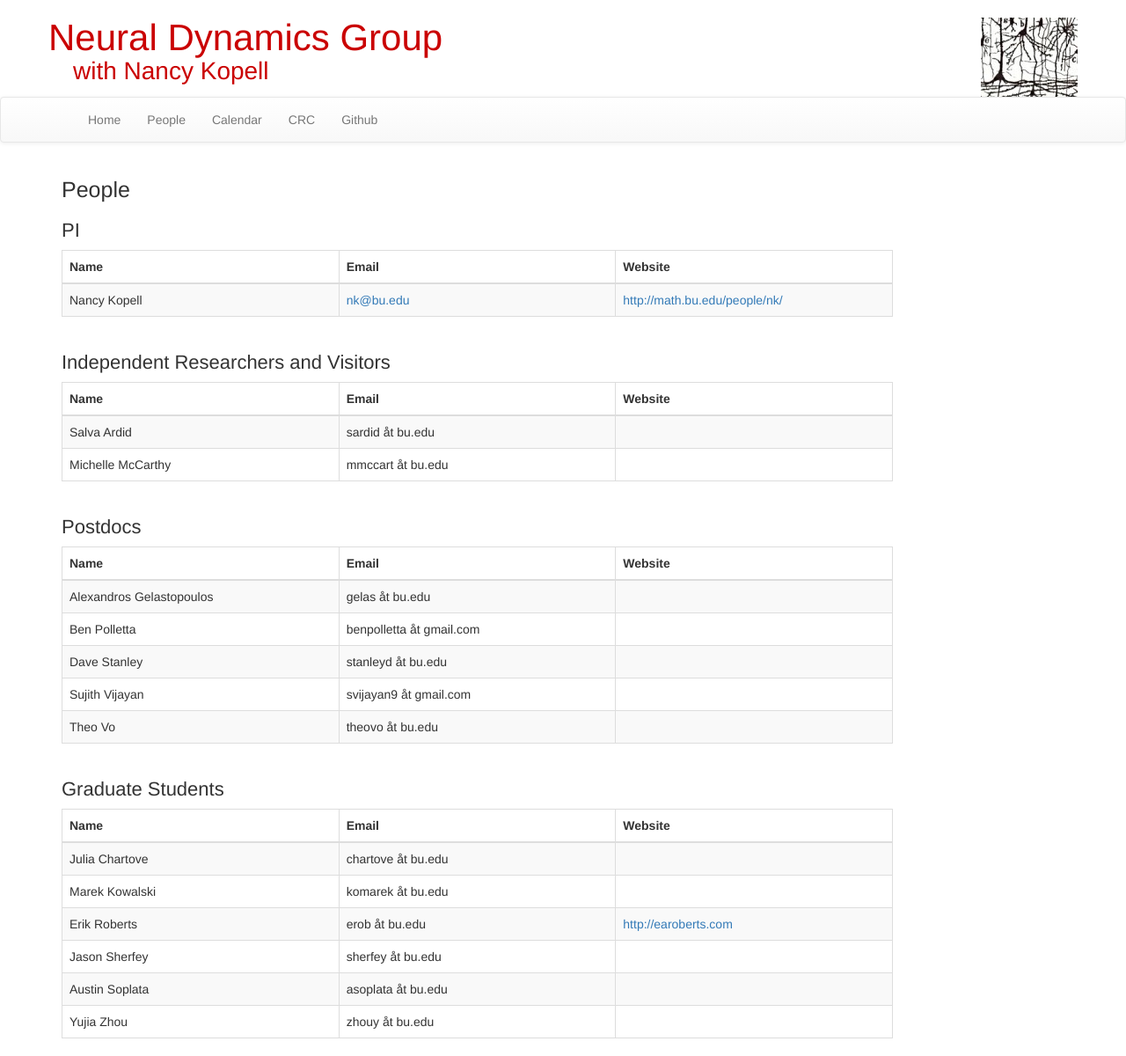
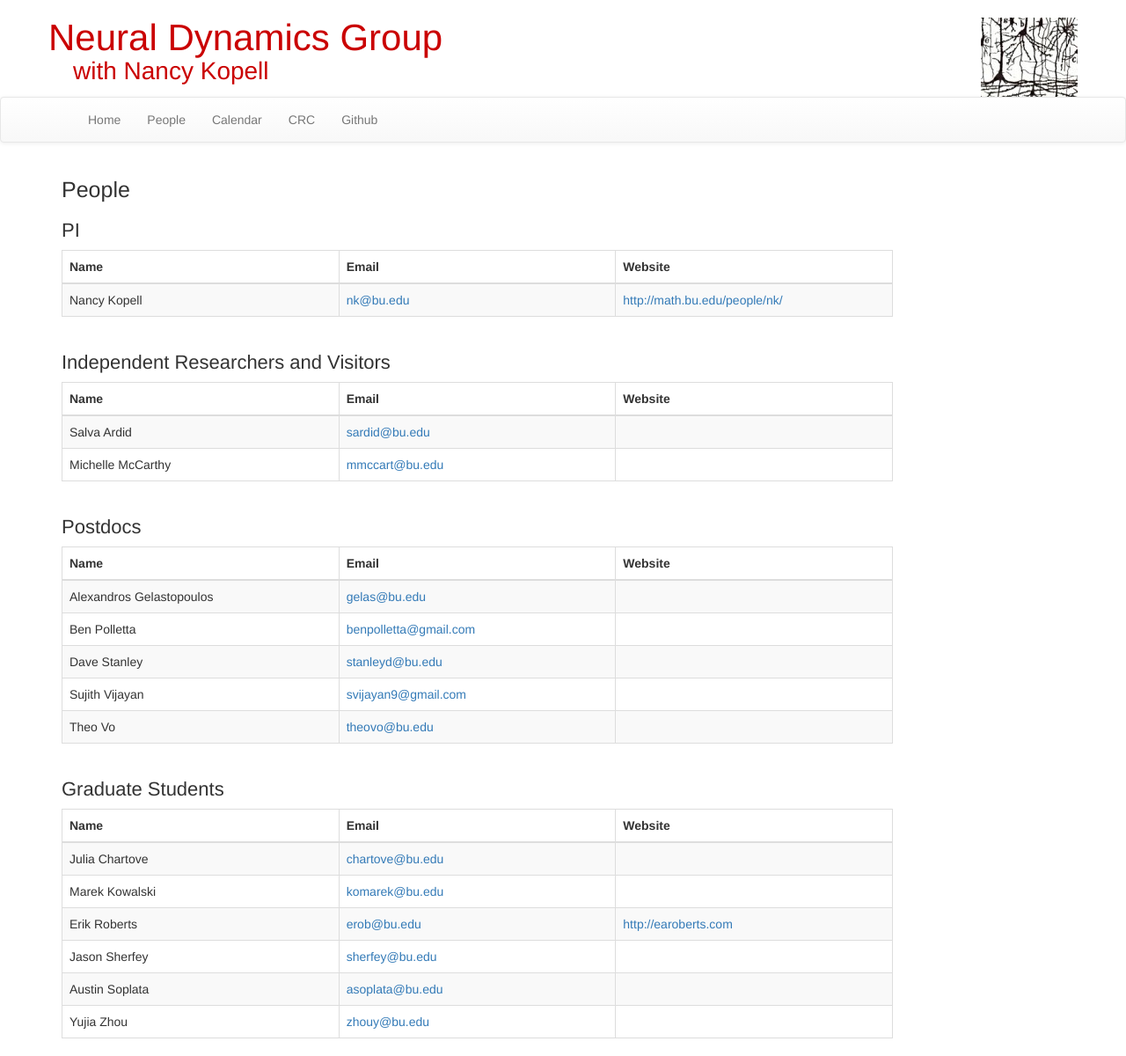
Before and after one commit to cogrhythms/nd, a Jekyll site: the page built from people/index.md, in a window 1280 px wide. Shown: the whole page at 88% size. Built offline with Jekyll 4.4.1, drawn with Linux system fonts in a browser that asks for light colours; nearby versions of some CDN libraries.

Commit message:
implement js email protection

```diff
--- a/people/index.md
+++ b/people/index.md
@@ -18,7 +18,6 @@ title: "People"
     <tbody>
       <tr>
         <td class="name">{{site.data.people.pi.name}}</td>
-<!--         <td class="email">{{site.data.people.pi.email | replace: '@', ' åt '}}</td> -->
         <td class="email">
           <SCRIPT type='text/javascript'>
             a='{{site.data.people.pi.email | split: '@' | first}}';
@@ -47,7 +46,14 @@ title: "People"
       {% for person in site.data.people.indep_visitors %}
         <tr>
           <td class="name">{{person.name}}</td>
-          <td class="email">{{person.email | replace: '@', ' åt '}}</td>
+          <td class="email">
+            <SCRIPT type='text/javascript'>
+              a='{{person.email | split: '@' | first}}';
+              b='{{person.email | split: '@' | last}}';
+              document.write('<A hre'+'f="mai'+'lto:'+a+'@'+b+'">');
+              document.write(a+'@'+b+'</a>');
+            </SCRIPT>
+          </td>
           <td class="site"><a target="_blank" href="{{person.website}}">{{person.website}}</a></td>
         </tr>
       {% endfor %}
@@ -69,7 +75,14 @@ title: "People"
     {% for person in site.data.people.postdocs %}
       <tr>
         <td class="name">{{person.name}}</td>
-        <td class="email">{{person.email | replace: '@', ' åt '}}</td>
+        <td class="email">
+          <SCRIPT type='text/javascript'>
+            a='{{person.email | split: '@' | first}}';
+            b='{{person.email | split: '@' | last}}';
+            document.write('<A hre'+'f="mai'+'lto:'+a+'@'+b+'">');
+            document.write(a+'@'+b+'</a>');
+          </SCRIPT>
+        </td>
         <td class="site"><a target="_blank" href="{{person.website}}">{{person.website}}</a></td>
       </tr>
     {% endfor %}
@@ -91,7 +104,14 @@ title: "People"
     {% for person in site.data.people.gradStudents %}
       <tr>
         <td class="name">{{person.name}}</td>
-        <td class="email">{{person.email | replace: '@', ' åt '}}</td>
+        <td class="email">
+          <SCRIPT type='text/javascript'>
+            a='{{person.email | split: '@' | first}}';
+            b='{{person.email | split: '@' | last}}';
+            document.write('<A hre'+'f="mai'+'lto:'+a+'@'+b+'">');
+            document.write(a+'@'+b+'</a>');
+          </SCRIPT>
+        </td>
         <td class="site"><a target="_blank" href="{{person.website}}">{{person.website}}</a></td>
       </tr>
     {% endfor %}
```
